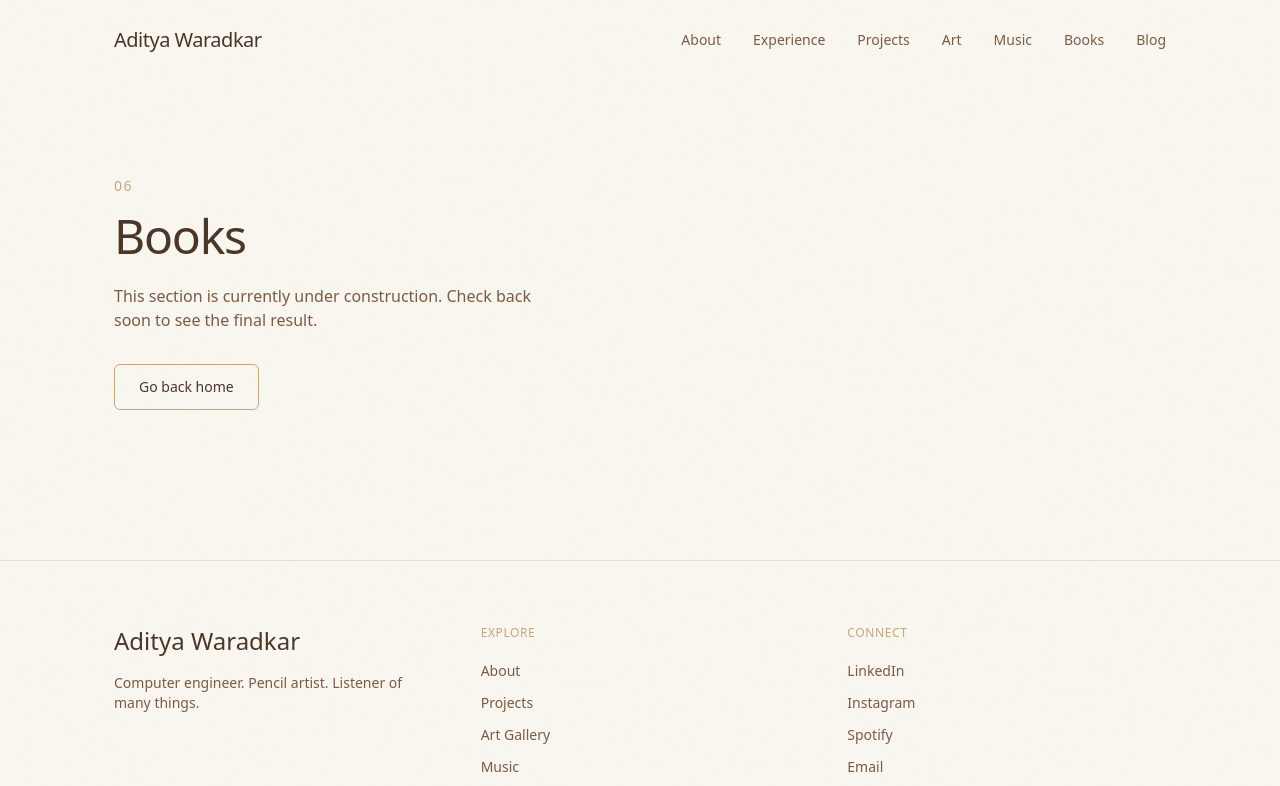
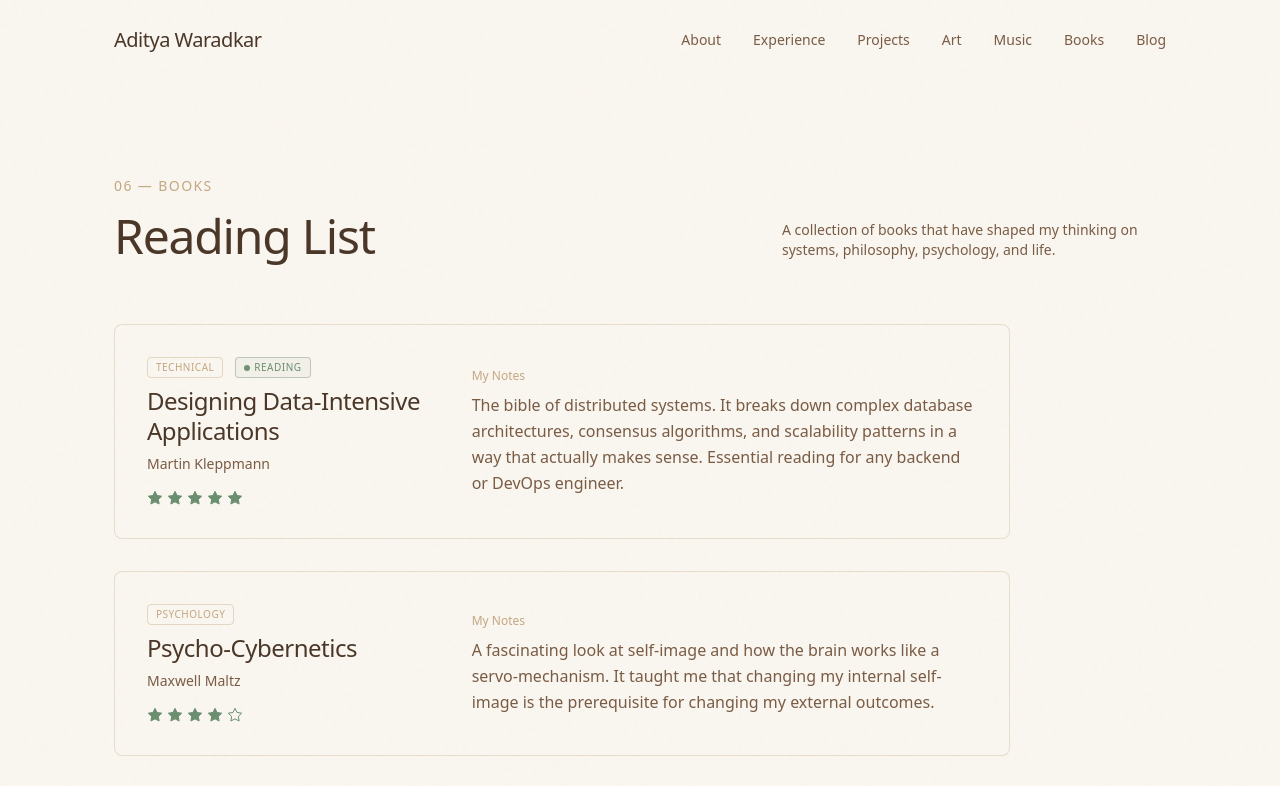
Before and after one commit to AdityaWaradkar/adityawaradkar.dev, a Next.js app in the folder frontend/: page /books in a window 1280 px wide. Shown: the top 786 px of the page. Built offline with nearby package versions, Linux system fonts and the light colour scheme.

Commit message:
feat: build books page with reading list data

```diff
--- a/frontend/app/books/page.tsx
+++ b/frontend/app/books/page.tsx
@@ -1,4 +1,67 @@
-import PlaceholderPage from "@/components/PlaceholderPage";
+import { booksData } from "@/lib/booksData";
+
+
 export default function Books() {
-  return <PlaceholderPage title="Books" number="06" />;
+  return (
+    <div className="max-w-content mx-auto px-6 py-24 min-h-[70vh]">
+      <div className="flex flex-col md:flex-row md:items-end justify-between mb-16 gap-6">
+        <div>
+          <span className="font-mono text-sm text-brown-light tracking-widest uppercase mb-4 block">
+            06 — Books
+          </span>
+          <h1 className="text-5xl font-serif text-brown-deep tracking-tight">
+            Reading List
+          </h1>
+        </div>
+        <p className="text-brown-mid max-w-sm text-sm">
+          A collection of books that have shaped my thinking on systems, philosophy, psychology, and life.
+        </p>
+      </div>
+
+      <div className="flex flex-col gap-8 max-w-4xl">
+        {booksData.map((book) => (
+          <div
+            key={book.id}
+            className="group border border-brown-light/30 p-6 md:p-8 rounded-lg bg-cream/50 hover:bg-cream hover:shadow-sm transition-all flex flex-col md:flex-row gap-6 md:gap-12"
+          >
+            {/* Book Info */}
+            <div className="md:w-1/3 shrink-0 flex flex-col">
+              <div className="flex items-center gap-3 mb-2">
+                <span className="font-mono text-[10px] uppercase tracking-wider text-brown-light border border-brown-light/40 px-2 py-0.5 rounded">
+                  {book.category}
+                </span>
+                {book.status === "reading" && (
+                  <span className="font-mono text-[10px] uppercase tracking-wider text-accent border border-accent/40 bg-accent/5 px-2 py-0.5 rounded flex items-center gap-1">
+                    <span className="w-1.5 h-1.5 bg-accent rounded-full animate-pulse" />
+                    Reading
+                  </span>
+                )}
+              </div>
+              <h2 className="text-2xl font-serif text-brown-deep leading-tight mb-2">
+                {book.title}
+              </h2>
+              <p className="text-sm text-brown-mid font-medium mb-4">{book.author}</p>
+
+              {/* Rating (Stars) */}
+              <div className="flex gap-1 text-accent mt-auto pt-4 md:pt-0">
+                {[...Array(5)].map((_, i) => (
+                  <svg key={i} width="16" height="16" viewBox="0 0 24 24" fill={i < book.rating ? "currentColor" : "none"} stroke="currentColor" strokeWidth="1.5">
+                    <polygon points="12 2 15.09 8.26 22 9.27 17 14.14 18.18 21.02 12 17.77 5.82 21.02 7 14.14 2 9.27 8.91 8.26 12 2" />
+                  </svg>
+                ))}
+              </div>
+            </div>
+
+            {/* Personal Note */}
+            <div className="md:w-2/3 flex flex-col justify-center">
+              <span className="font-mono text-xs text-brown-light mb-2 block">My Notes</span>
+              <p className="text-brown-mid leading-relaxed">
+                {book.note}
+              </p>
+            </div>
+          </div>
+        ))}
+      </div>
+    </div>
+  );
 }
--- /dev/null
+++ b/frontend/lib/booksData.ts
@@ -0,0 +1,66 @@
+export type Book = {
+  id: string;
+  title: string;
+  author: string;
+  status: "reading" | "finished";
+  category: "technical" | "philosophy" | "psychology" | "fiction";
+  rating: number; // 1 to 5
+  note: string;
+};
+
+export const booksData: Book[] = [
+  {
+    id: "ddia",
+    title: "Designing Data-Intensive Applications",
+    author: "Martin Kleppmann",
+    status: "reading",
+    category: "technical",
+    rating: 5,
+    note: "The bible of distributed systems. It breaks down complex database architectures, consensus algorithms, and scalability patterns in a way that actually makes sense. Essential reading for any backend or DevOps engineer.",
+  },
+  {
+    id: "psycho-cybernetics",
+    title: "Psycho-Cybernetics",
+    author: "Maxwell Maltz",
+    status: "finished",
+    category: "psychology",
+    rating: 4,
+    note: "A fascinating look at self-image and how the brain works like a servo-mechanism. It taught me that changing my internal self-image is the prerequisite for changing my external outcomes.",
+  },
+  {
+    id: "almanack",
+    title: "The Almanack of Naval Ravikant",
+    author: "Eric Jorgenson",
+    status: "finished",
+    category: "philosophy",
+    rating: 5,
+    note: "A masterclass in leverage, wealth creation, and escaping the status game. Naval's philosophy on specific knowledge and compounding relationships shifted how I view my career.",
+  },
+  {
+    id: "white-nights",
+    title: "White Nights",
+    author: "Fyodor Dostoevsky",
+    status: "finished",
+    category: "fiction",
+    rating: 5,
+    note: "A beautiful, heartbreaking short story about isolation, unrequited love, and the fleeting nature of happiness. Dostoevsky captures the agonizing ecstasy of dreaming like no one else.",
+  },
+  {
+    id: "tuesdays-morrie",
+    title: "Tuesdays with Morrie",
+    author: "Mitch Albom",
+    status: "finished",
+    category: "philosophy",
+    rating: 4,
+    note: "A deeply moving memoir about life's most important lessons. It serves as a stark reminder to not get caught up in the trivialities of the world and to focus on love, forgiveness, and community.",
+  },
+  {
+    id: "meditations",
+    title: "Meditations",
+    author: "Marcus Aurelius",
+    status: "finished",
+    category: "philosophy",
+    rating: 5,
+    note: "The definitive text on Stoicism. Aurelius wrote this for himself, not for an audience, making it incredibly raw. I return to it frequently to remind myself to focus only on what is within my control.",
+  }
+];
```
